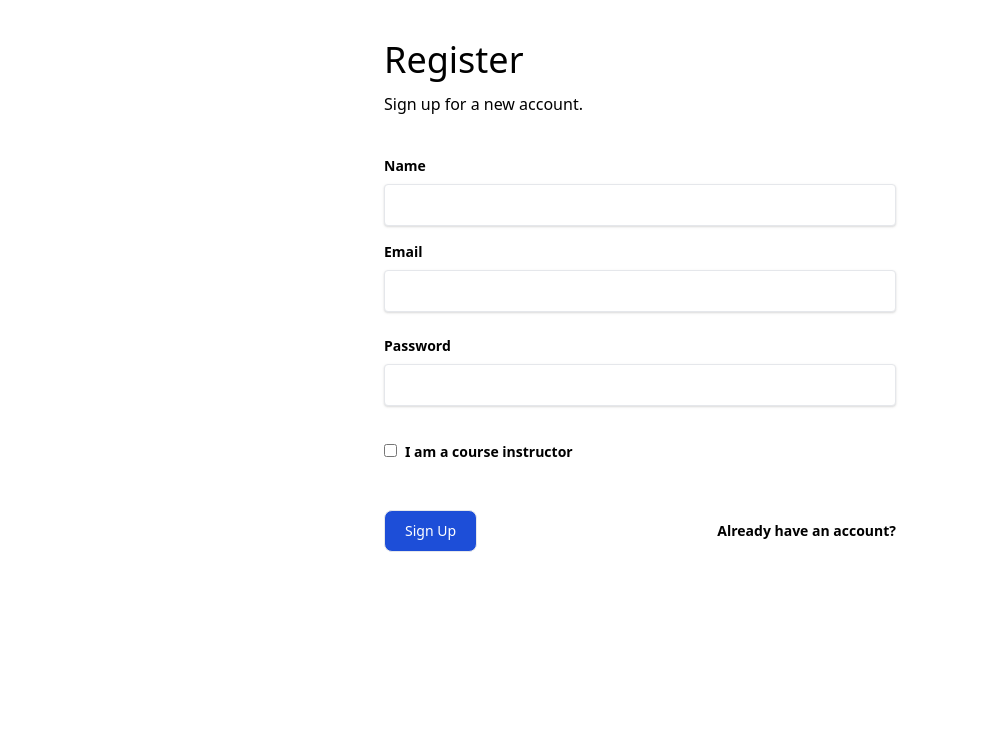
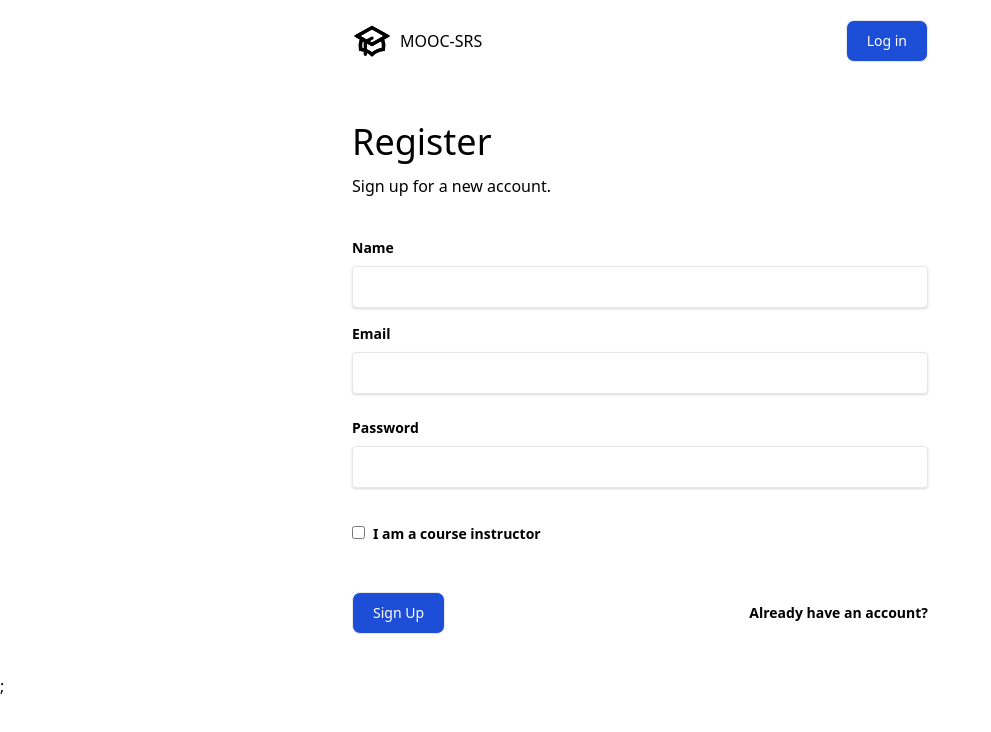
Before and after one commit to zzzbra/diptych, a React (Create React App) app in the folder client/: page /register in a window 1280 px wide. Shown: the top 732 px of the page, without its empty margins (0-991 px from the left). Built offline with nearby package versions, Linux system fonts and the light colour scheme.

Commit message:
Integrate page with template & auth state

```diff
--- a/client/src/App.js
+++ b/client/src/App.js
@@ -6,19 +6,19 @@ import {
   Switch,
 } from 'react-router-dom';
 
-import Classroom from './routes/Classroom';
+// Might handle these in dashboard view
+// import Classroom from './routes/Classroom';
 import Planner from './routes/Planner';
 import StudySession from './routes/StudySession';
 import Login from './routes/Login';
 import Register from './routes/Register';
-
-// TODO: flesh this out
-const isTeacher = true;
+import PageContentWrapper from './components/PageContentWrapper';
 
 function App() {
   const [isAuthenticated, setIsAuthenticated] = useState(false);
 
   return (
+    <PageContentWrapper {...{ isAuthenticated, setIsAuthenticated }}>
       <Router>
         <Switch>
           <Route
@@ -26,7 +26,7 @@ function App() {
             path="/login"
             component={(props) =>
               !isAuthenticated ? (
-              <Login {...{ props }} />
+                <Login {...props} {...{ setIsAuthenticated }} />
               ) : (
                 <Redirect to="/dashboard" />
               )
@@ -37,7 +37,7 @@ function App() {
             path="/register"
             component={(props) =>
               !isAuthenticated ? (
-              <Register {...{ props }} />
+                <Register {...props} {...{ setIsAuthenticated }} />
               ) : (
                 <Redirect to="/dashboard" />
               )
@@ -46,19 +46,18 @@ function App() {
           <Route
             exact
             path="/dashboard"
-          component={
-            (props) =>
-              !isAuthenticated ? (
-                <Login {...{ props }} />
-              ) : (
-                <Redirect to="/dashboard" />
-              )
+            component={(props) =>
               // TODO
               // isTeacher ? (
               //   <Planner {...{ props }} />
               // ) : (
               //   <Classroom {...{ props }} />
               // )
+              isAuthenticated ? (
+                <Planner {...props} {...{ setIsAuthenticated }} />
+              ) : (
+                <Redirect to="/login" />
+              )
             }
           />
           <Route
@@ -74,6 +73,7 @@ function App() {
           />
         </Switch>
       </Router>
+    </PageContentWrapper>
   );
 }
 
--- /dev/null
+++ b/client/src/components/Navigation.js
@@ -0,0 +1,27 @@
+import React from 'react';
+import { AcademicCapIcon } from '@heroicons/react/outline';
+
+import Button from './Button';
+
+const Navigation = ({ isAuthenticated, setIsAuthenticated, userName }) => {
+  console.log({ isAuthenticated });
+  return (
+    <nav className="py-5">
+      <div className="max-w-xl mx-auto flex justify-between">
+        <span className="flex items-center">
+          <AcademicCapIcon className="w-10" />
+          <span className="ml-2">MOOC-SRS</span>
+        </span>
+        {isAuthenticated ? (
+          <Button onClick={() => setIsAuthenticated(!isAuthenticated)}>
+            Log Out
+          </Button>
+        ) : (
+          <Button onClick={() => (window.location = '/login')}>Log in</Button>
+        )}
+      </div>
+    </nav>
+  );
+};
+
+export default Navigation;
--- a/client/src/components/PageContentWrapper.js
+++ b/client/src/components/PageContentWrapper.js
@@ -1,7 +1,14 @@
 import React from 'react';
 
-const PageContentWrapper = ({ children }) => {
-  return <div className="max-w-lg mx-auto py-10">{children}</div>;
+import Navigation from './Navigation';
+
+const PageContentWrapper = ({ children, ...props }) => {
+  return (
+    <>
+      <Navigation {...props} />
+      <main className="max-w-xl mx-auto py-10">{children}</main>;
+    </>
+  );
 };
 
 export default PageContentWrapper;
--- a/client/src/routes/Login.js
+++ b/client/src/routes/Login.js
@@ -1,11 +1,11 @@
 import React from 'react';
-
-import PageContentWrapper from '../components/PageContentWrapper';
 
 const Login = () => {
   return (
-    <PageContentWrapper>
-      <h1>Login</h1>
+    <>
+      <div className="mb-10">
+        <h1 className="text-4xl mb-8">Login</h1>
+      </div>
       <div class="mb-4">
         <label
           class="block text-grey-darker text-sm font-bold mb-2"
@@ -49,7 +49,7 @@ const Login = () => {
           Don't have an account? Sign up.
         </a>
       </div>
-    </PageContentWrapper>
+    </>
   );
 };
 
--- a/client/src/routes/Planner.js
+++ b/client/src/routes/Planner.js
@@ -1,19 +1,18 @@
 // Teacher Dashboard
 import React from 'react';
 
-import PageContentWrapper from '../components/PageContentWrapper';
 import InputTodo from '../components/InputTodo';
 import ListTodos from '../components/ListTodos';
 
-const Planner = () => {
+const Planner = ({ setIsAuthenticated }) => {
   return (
-    <PageContentWrapper>
+    <>
       <h1 className="6xl">My Decks</h1>
       <InputTodo />
       <div className="mt-10">
         <ListTodos />
       </div>
-    </PageContentWrapper>
+    </>
   );
 };
 
--- a/client/src/routes/Register.js
+++ b/client/src/routes/Register.js
@@ -1,10 +1,9 @@
 import React, { useState } from 'react';
 
 import authAPI from '../apis/auth';
-import PageContentWrapper from '../components/PageContentWrapper';
 import Button from '../components/Button';
 
-const Register = () => {
+const Register = ({ setIsAuthenticated }) => {
   const [formData, setFormData] = useState({
     name: '',
     email: '',
@@ -31,14 +30,17 @@ const Register = () => {
         },
       );
 
-      console.log(response);
+      // get token & redirect on success
+      const token = response.data.token;
+      localStorage.setItem('token', token);
+      setIsAuthenticated(true);
     } catch (error) {
       console.error(error.message);
     }
   };
 
   return (
-    <PageContentWrapper>
+    <>
       <div className="mb-10">
         <h1 className="text-4xl mb-3">Register</h1>
         <p>Sign up for a new account.</p>
@@ -140,7 +142,7 @@ const Register = () => {
           </a>
         </div>
       </form>
-    </PageContentWrapper>
+    </>
   );
 };
 
```
Lines whose indentation alone changed are shown as unchanged.
